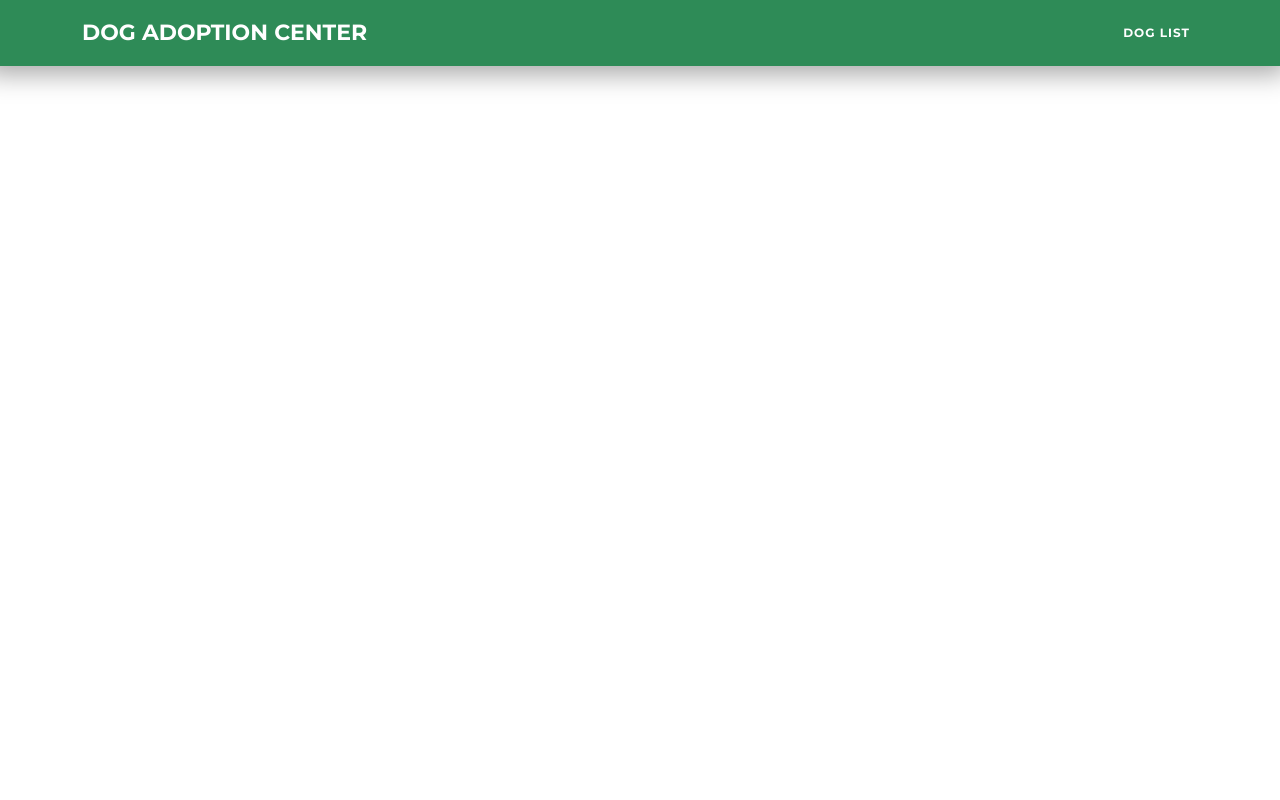
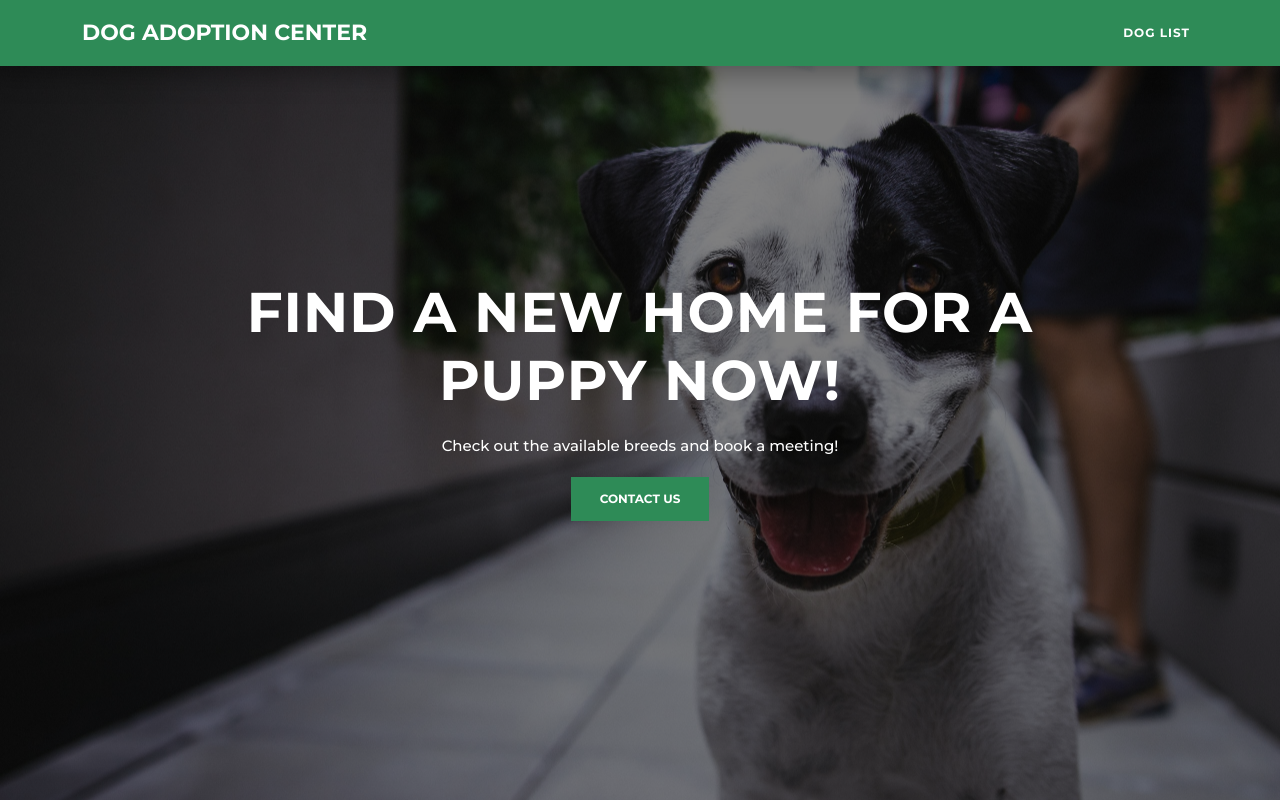
Before and after one commit to MaximMarinov/Dog-Adoption-Center, an Angular app in the folder dog-adoption-center/: page / in a window 1280 px wide. Built offline with nearby package versions, Linux system fonts and the light colour scheme.

Commit message:
Home page implemented

```diff
--- a/dog-adoption-center/src/app/app-routing.module.ts
+++ b/dog-adoption-center/src/app/app-routing.module.ts
@@ -1,7 +1,10 @@
 import { NgModule } from '@angular/core';
 import { RouterModule, Routes } from '@angular/router';
+import { HomeComponent } from './feature/pages/home/home.component';
 
-const routes: Routes = [];
+const routes: Routes = [
+  {path: '', component: HomeComponent}
+];
 
 @NgModule({
   imports: [RouterModule.forRoot(routes)],
--- a/dog-adoption-center/src/app/app.module.ts
+++ b/dog-adoption-center/src/app/app.module.ts
@@ -4,6 +4,7 @@ import { BrowserModule } from '@angular/platform-browser';
 import { AppRoutingModule } from './app-routing.module';
 import { AppComponent } from './app.component';
 import { CoreModule } from './core/core.module';
+import { FeatureModule } from './feature/feature.module';
 
 @NgModule({
   declarations: [
@@ -12,7 +13,8 @@ import { CoreModule } from './core/core.module';
   imports: [
     BrowserModule,
     AppRoutingModule,
-    CoreModule
+    CoreModule,
+    FeatureModule
   ],
   providers: [],
   bootstrap: [AppComponent]
--- /dev/null
+++ b/dog-adoption-center/src/app/feature/pages/home/home.component.css
@@ -0,0 +1,34 @@
+section {
+    min-height: 100vh;
+    background-size: cover;
+    background-position: center;
+    background-attachment: fixed;
+    background: linear-gradient( rgba(0, 0, 0, 0.5), rgba(0, 0, 0, 0.5 ) ), url('/assets/images/hero.jpg');
+    background-position: center;
+    background-repeat: no-repeat;
+    background-size: cover;
+    display: flex;
+    align-items: center;
+}
+
+section h1 {
+    font-weight: 700;
+}
+
+section p {
+    max-width: 550px;
+    margin: 18px auto;
+}
+
+.btn {
+    font-weight: 700;
+    font-size: 12px;
+    text-transform: uppercase;
+    padding: 12px 28px;
+    border-radius: 0;
+}
+
+.btn-brand {
+    background-color: #2E8B57;
+    color: white;
+}
--- /dev/null
+++ b/dog-adoption-center/src/app/feature/pages/home/home.component.html
@@ -0,0 +1,11 @@
+<section>
+    <div class="container text-center">
+        <div class="row justify-content-center">
+            <div class="col-md-10">
+                <h1 class="text-white display-4">Find a new home for a puppy now!</h1>
+                <p class="text-white">Check out the available breeds and book a meeting!</p>
+                <button routerLink="contact" class="btn btn-brand" routerLink="contacts">Contact Us</button>
+            </div>
+        </div>
+    </div>
+</section>
--- /dev/null
+++ b/dog-adoption-center/src/app/feature/pages/home/home.component.ts
@@ -0,0 +1,15 @@
+import { Component, OnInit } from '@angular/core';
+
+@Component({
+  selector: 'app-home',
+  templateUrl: './home.component.html',
+  styleUrls: ['./home.component.css']
+})
+export class HomeComponent implements OnInit {
+
+  constructor() { }
+
+  ngOnInit(): void {
+  }
+
+}
```
Also changed, not shown: dog-adoption-center/src/app/feature/feature.module.ts (added, +18 -0 lines), dog-adoption-center/src/assets/images/hero.jpg (added), 1 other file (tests, documents, lock files or other folders).
